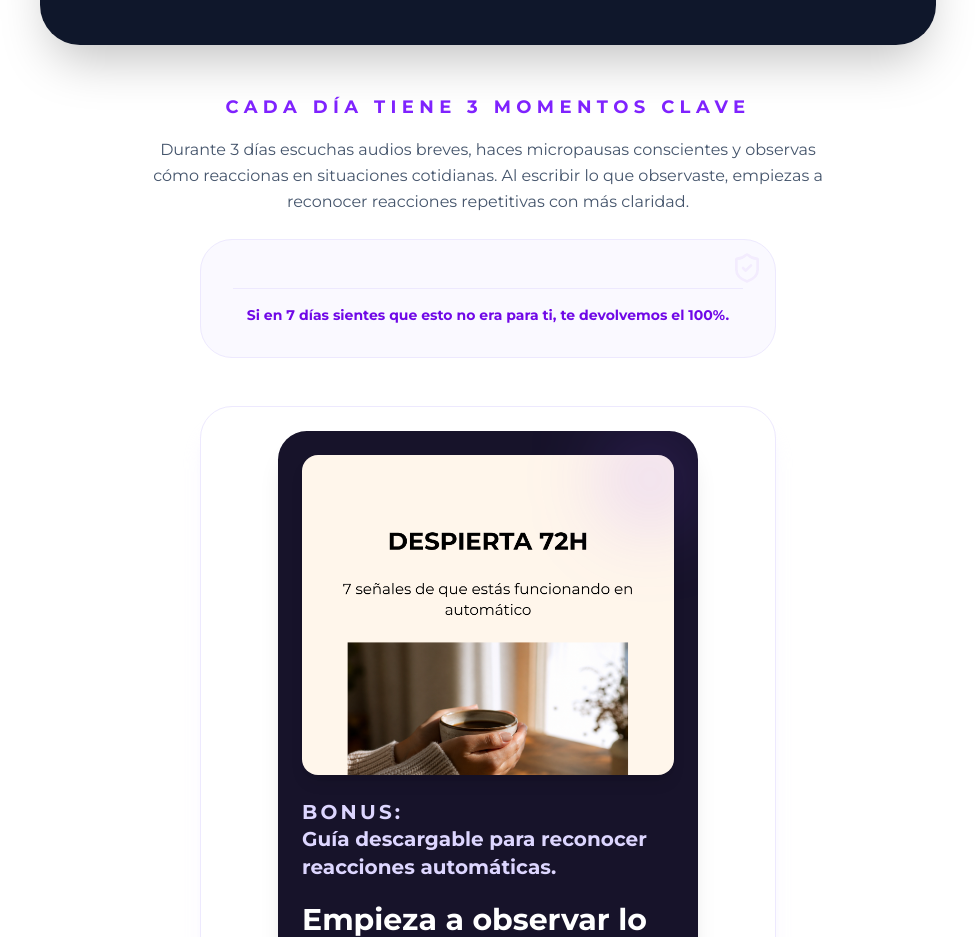
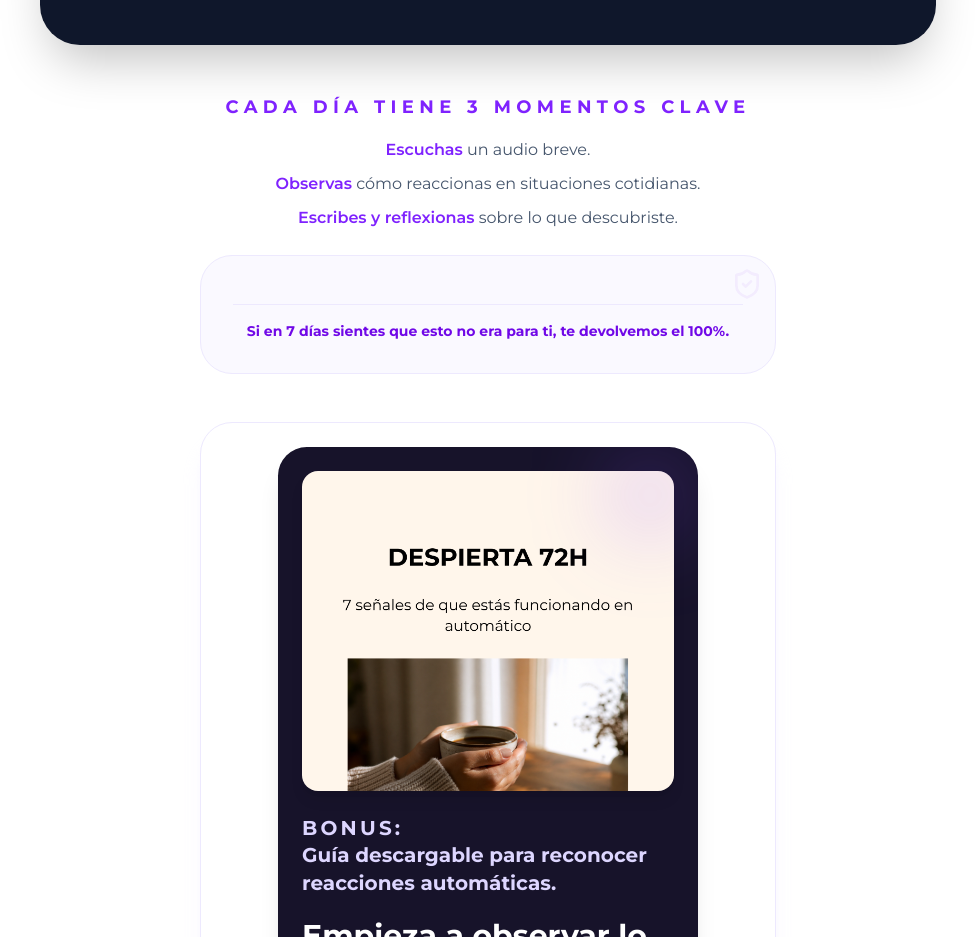
Before and after one commit to cursossolange/despierta-72h, a React (Vite) app: page / in a window 1280 px wide. Shown: the part 4020-4957 px from the top of the page, without its empty margins (152-1127 px from the left). Built offline with nearby package versions, Linux system fonts and the light colour scheme; no server answers.

Commit message:
Update LandingPage.tsx

```diff
--- a/src/components/LandingPage.tsx
+++ b/src/components/LandingPage.tsx
@@ -389,10 +389,19 @@ tu mente empieza a sentirse más tranquila y menos cansada.
     Cada día tiene 3 momentos clave
   </h3>
 
-  <p className="text-sm md:text-base text-slate-600 text-center leading-relaxed max-w-2xl mx-auto">
-   Durante 3 días escuchas audios breves, haces micropausas conscientes y observas cómo reaccionas en situaciones cotidianas.
-Al escribir lo que observaste, empiezas a reconocer reacciones repetitivas con más claridad.
-  </p>
+ <p className="text-sm md:text-base text-slate-600 text-center leading-relaxed max-w-2xl mx-auto space-y-2">
+  <span className="block">
+    <span className="text-violet-600 font-semibold">Escuchas</span> un audio breve.
+  </span>
+
+  <span className="block">
+    <span className="text-violet-600 font-semibold">Observas</span> cómo reaccionas en situaciones cotidianas.
+  </span>
+
+  <span className="block">
+    <span className="text-violet-600 font-semibold">Escribes y reflexionas</span> sobre lo que descubriste.
+  </span>
+</p>
 </div>
 <section className="pt-0 pb-6 bg-white">
   <div className="container mx-auto px-6">
```
